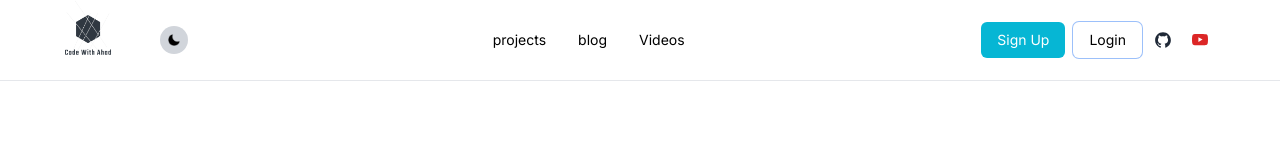
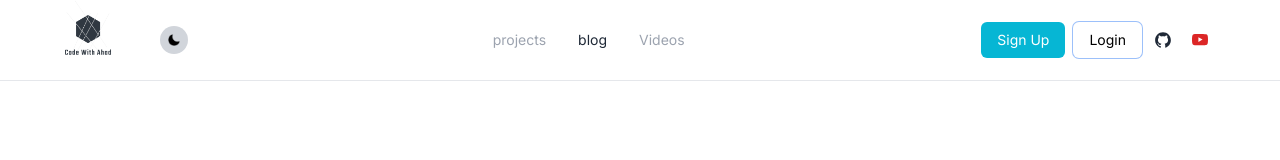
Before and after one commit to Abdulahadahmadi/codewithahad, a Next.js app: page /blog in a window 1280 px wide. Shown: the top 160 px of the page. Built offline with nearby package versions, Linux system fonts and the light colour scheme.

Commit message:
add path name for nav links

```diff
--- a/app/components/blog/BlogNavbar.tsx
+++ b/app/components/blog/BlogNavbar.tsx
@@ -9,6 +9,7 @@ import Logo2 from '../../../public/logo.png'
 import { BsYoutube } from 'react-icons/bs'
 import { AiFillGithub } from 'react-icons/ai'
 import DarkModeToggle from "../DarkModeToggle";
+import { usePathname } from 'next/navigation'
 import { User } from "@supabase/supabase-js";
 
 function BlogNavbar() {
@@ -81,9 +82,9 @@ function BlogNavbar() {
             id="navbar-danger"
           >
             <ul className="flex flex-col lg:flex-row list-none lg:m-auto ">
-              <li className="hover:underline">
+            <li className="hover:underline">
                 <Link
-                  className="px-3 py-2 flex items-center text-sm md:text-md leading-snug hover:opacity-75"
+                  className={`navbar-link ${usePathname() === '/projects' ? 'text-gray-800' : 'text-gray-400'}`}
                   href="/projects"
                   passHref
                 >
@@ -92,7 +93,7 @@ function BlogNavbar() {
               </li>
               <li className="hover:underline">
                 <Link
-                  className="px-3 py-2 flex items-center text-sm md:text-md leading-snug hover:opacity-75"
+                  className={`navbar-link ${usePathname() === '/blog' ? 'text-gray-800' : 'text-gray-400'}`}
                   href="blog"
                   passHref
                 >
@@ -101,7 +102,7 @@ function BlogNavbar() {
               </li>
               <li className="hover:underline">
                 <Link
-                  className="px-3 py-2 flex items-center text-sm md:text-md  leading-snug hover:opacity-75"
+                  className={`navbar-link ${usePathname() === '/videos' ? 'text-gray-800' : 'text-gray-400'}`}
                   href="/videos"
                   passHref
                 >
```
